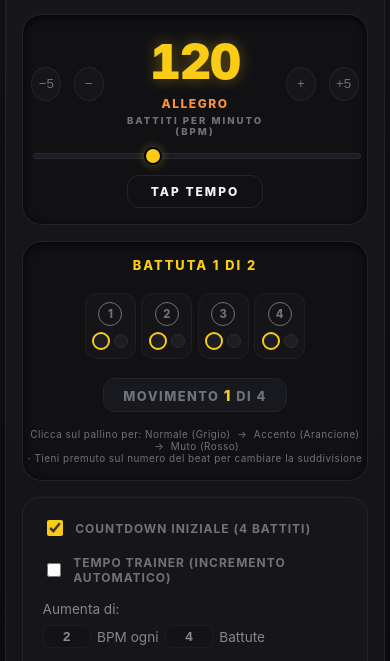
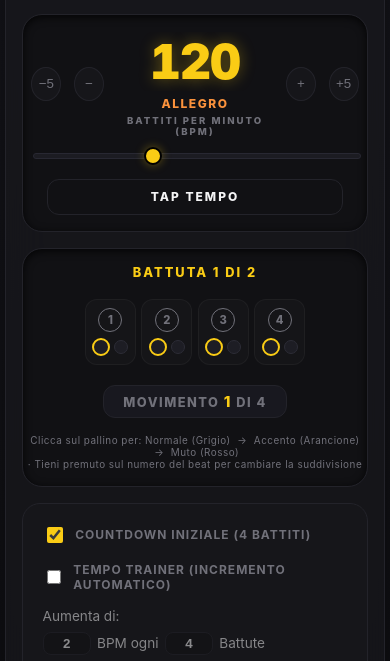
Before and after one commit to mbzmusic/Metronomo-Poliritmico-PROVA, a plain HTML site: page index.html in a window 390 px wide. Shown: the part 143-804 px from the top of the page. Drawn offline with Linux system fonts and the light colour scheme.

Commit message:
Add files via upload

```diff
--- a/style.css
+++ b/style.css
@@ -21,7 +21,6 @@
     -webkit-tap-highlight-color: transparent;
 }
 
-/* Consenti la selezione solo negli input testuali */
 input[type="text"],
 input[type="number"]:not(.drag-field),
 textarea {
@@ -34,7 +33,6 @@ textarea {
     outline-offset: 2px;
 }
 
-/* Blocca la selezione del testo durante il drag del knob */
 body.is-dragging-knob,
 body.is-dragging-knob * {
     user-select: none !important;
@@ -1187,26 +1185,42 @@ select:focus, select:hover {
     border-color: transparent transparent var(--accent-yellow) transparent;
 }
 
-/* --- AGGIUNTA PER RESPONSIVE MOBILE --- */
-
+/* --- RESPONSIVE MOBILE FIXES --- */
 @media screen and (max-width: 600px) {
-    /* Riduce il padding generale del contenitore */
     .app-container {
         padding: 1rem;
         gap: 1rem;
         border-radius: 20px;
         max-width: 100%;
-        margin: 0 10px; /* Margine laterale per non attaccare ai bordi */
+        margin: 0 10px;
     }
 
-    /* Adatta l'header */
     header h1 {
         font-size: 1.1rem;
     }
 
-    /* Rende il display BPM più compatto */
+    /* Layout specifico per la riga Tap Tempo su mobile */
+    .tap-tempo-row {
+        justify-content: flex-start; /* Allinea a sinistra */
+        padding: 0 1rem; /* Padding laterale per non attaccare ai bordi */
+        margin-top: 1rem;
+        gap: 0.8rem;
+    }
+
+    .btn-tap {
+        flex-grow: 1; /* Il pulsante Tap Tempo occupa lo spazio disponibile */
+        text-align: center;
+        padding: 0.6rem 1rem;
+    }
+
+    .btn-bpm-micro {
+        width: 40px;
+        height: 40px;
+        font-size: 0.85rem;
+    }
+
     .bpm-value {
-        font-size: 3rem; /* Era 3.8rem, troppo grande per mobile */
+        font-size: 3rem;
         width: 140px;
     }
 
@@ -1214,13 +1228,11 @@ select:focus, select:hover {
         padding: 1rem 0.5rem;
     }
 
-    /* Pulsanti +/- BPM più facili da premere ma compatti */
     .btn-bpm-step {
         width: 34px;
         height: 34px;
     }
 
-    /* Visualizer e dots */
     .visualizer {
         min-height: 160px;
         padding: 1rem 0.2rem;
@@ -1242,7 +1254,6 @@ select:focus, select:hover {
         height: 18px;
     }
 
-    /* Lista delle battute: impila meglio gli elementi se lo schermo è stretto */
     .measure-row {
         flex-wrap: wrap;
         justify-content: center;
@@ -1255,7 +1266,6 @@ select:focus, select:hover {
         justify-content: center;
     }
 
-    /* Controlli Settings */
     .setting-row {
         flex-direction: column;
         align-items: flex-start;
@@ -1266,13 +1276,11 @@ select:focus, select:hover {
         width: 100%;
     }
 
-    /* Pulsante Play più grande per il touch */
     .btn-play {
         padding: 1rem;
         font-size: 1rem;
     }
 
-    /* Knob Master Volume leggermente più piccolo su mobile */
     .master-knob {
         width: 48px;
         height: 48px;
@@ -1283,7 +1291,6 @@ select:focus, select:hover {
     }
 }
 
-/* Fix specifico per schermi molto piccoli (es. vecchi iPhone) */
 @media screen and (max-width: 380px) {
     .bpm-value {
         font-size: 2.5rem;
```
